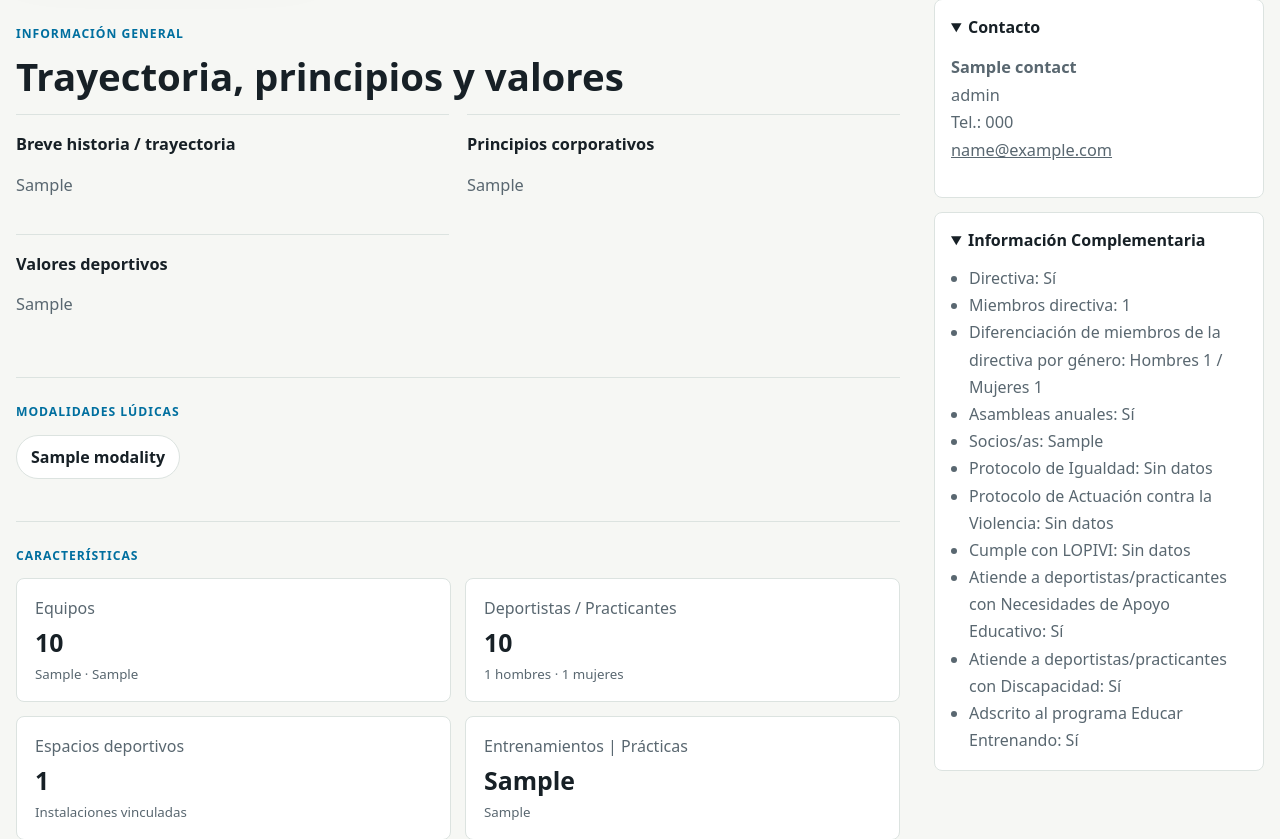
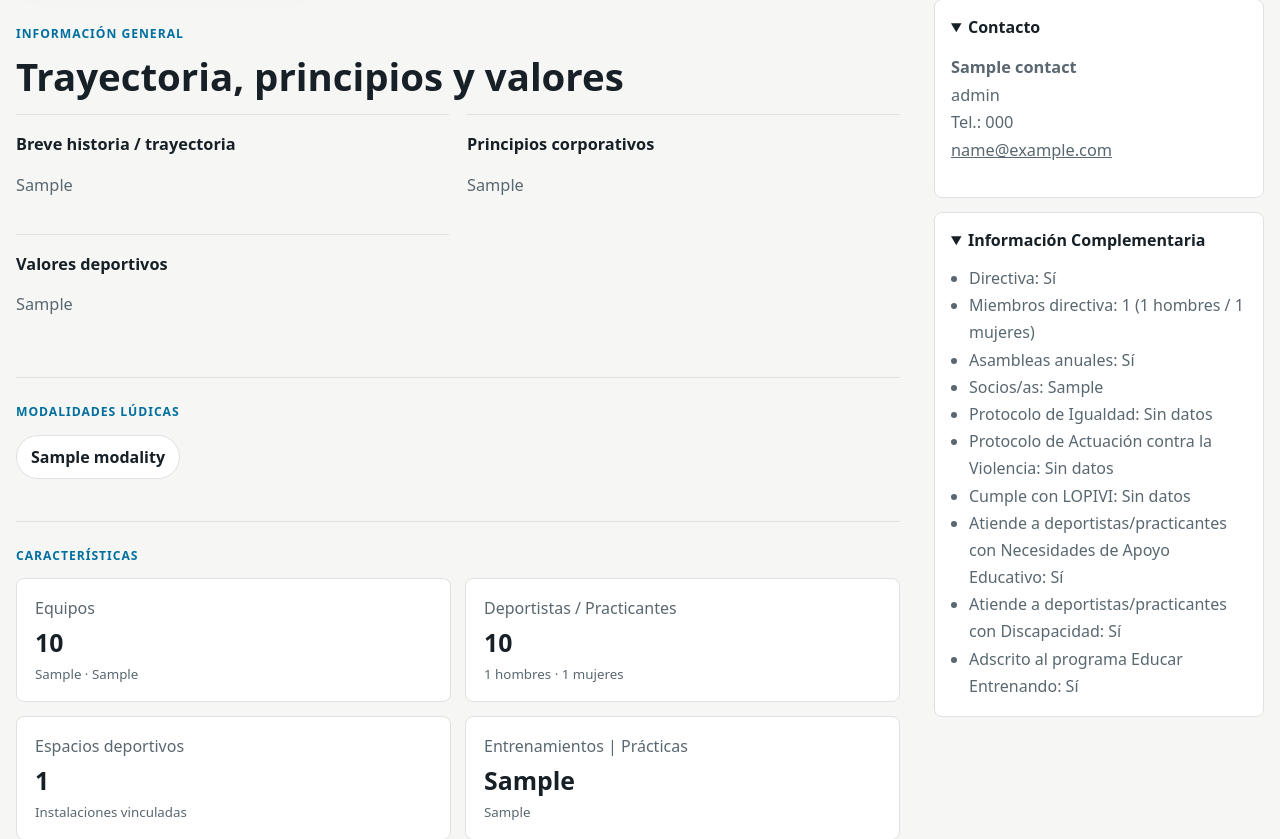
Before and after one commit to dvdgp9/juegos-tenerife, a PHP site: a page that uses app/Views/entity-show.php in a window 1280 px wide, after a click on "Información Complementaria". Shown: the part 531-1370 px from the top of the page. Run offline with PHP 8.4, Linux system fonts and the light colour scheme; tables that the repository leaves empty hold one stand-in row (values such as "Sample post"); grey boxes marked "Sample" are stand-in pictures.

Commit message:
Cambios solicitados por Carmen 2

```diff
--- a/app/Views/entity-show.php
+++ b/app/Views/entity-show.php
@@ -331,10 +331,12 @@ $protocolLabel = static function (?string $status): string {
                             <li>Directiva: <?= $entity['has_board'] ? 'Sí' : 'No' ?></li>
                         <?php endif; ?>
                         <?php if (!empty($entity['board_members'])): ?>
-                            <li>Miembros directiva: <?= (int) $entity['board_members'] ?></li>
-                        <?php endif; ?>
-                        <?php if (($entity['board_male'] ?? null) !== null || ($entity['board_female'] ?? null) !== null): ?>
-                            <li>Diferenciación de miembros de la directiva por género: Hombres <?= (int) ($entity['board_male'] ?? 0) ?> / Mujeres <?= (int) ($entity['board_female'] ?? 0) ?></li>
+                            <li>
+                                Miembros directiva: <?= (int) $entity['board_members'] ?>
+                                <?php if (($entity['board_male'] ?? null) !== null || ($entity['board_female'] ?? null) !== null): ?>
+                                    (<?= (int) ($entity['board_male'] ?? 0) ?> hombres / <?= (int) ($entity['board_female'] ?? 0) ?> mujeres)
+                                <?php endif; ?>
+                            </li>
                         <?php endif; ?>
                         <?php if (($entity['holds_annual_assemblies'] ?? null) !== null): ?>
                             <li>Asambleas anuales: <?= $entity['holds_annual_assemblies'] ? 'Sí' : 'No' ?></li>
```
Also changed, not shown: .cursor/scratchpad.md.
